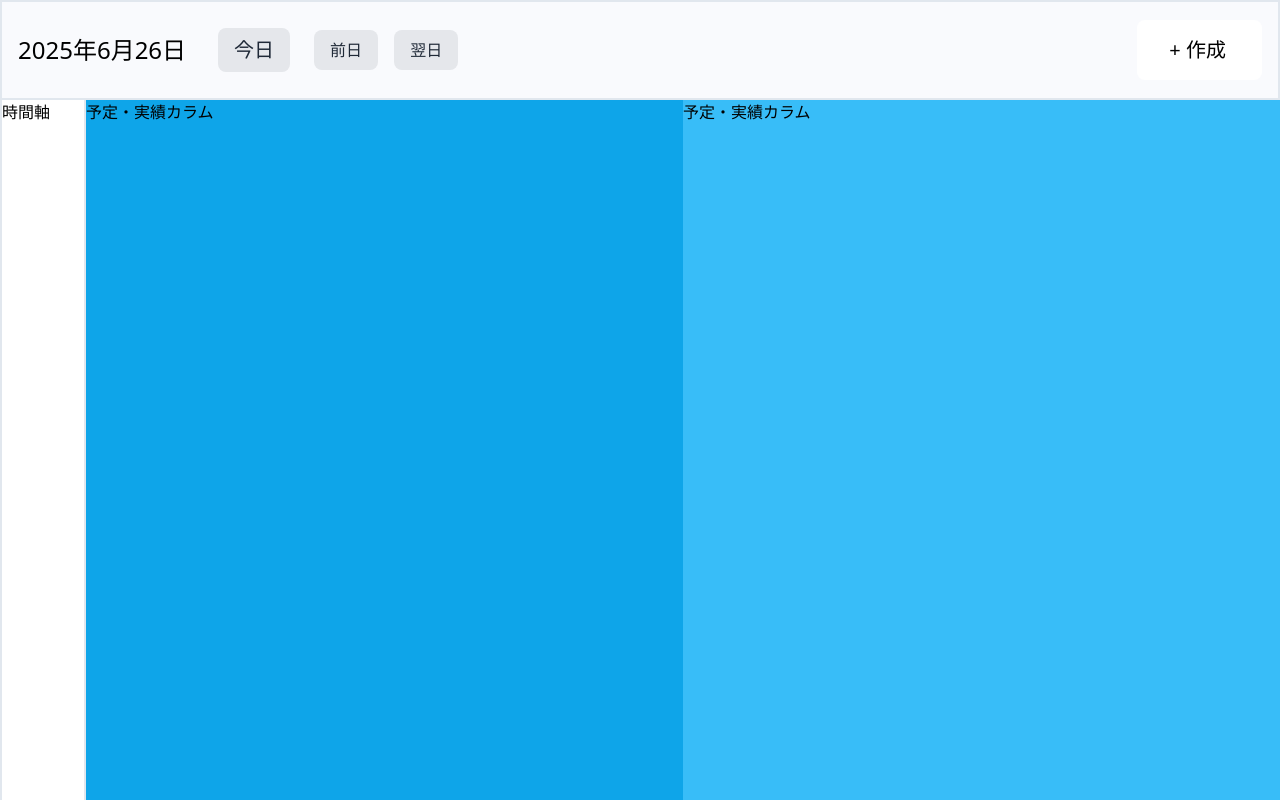
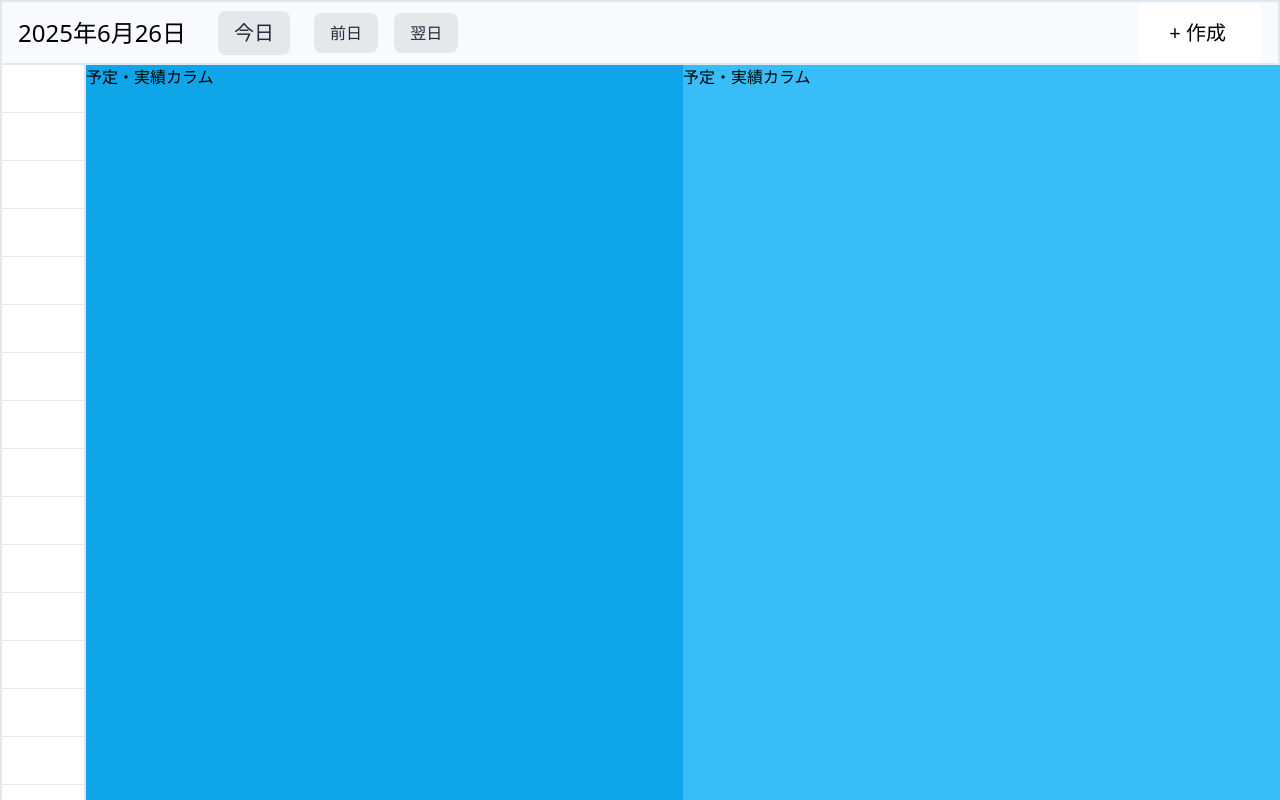
Before and after one commit to barsea/schedpoint, a Vue app in the folder frontend/: page / in a window 1280 px wide. Built offline with nearby package versions, Linux system fonts and the light colour scheme.

Commit message:
TimeAxisに24個の枠を追加

```diff
--- a/frontend/src/components/TimeAxis.vue
+++ b/frontend/src/components/TimeAxis.vue
@@ -1,3 +1,11 @@
 <template>
-  時間軸
+  <div>
+    <div v-for="n in 24" :key="n" class="relative h-12 pr-2 text-right border-b border-gray-200"></div>
+  </div>
 </template>
+
+<script setup>
+</script>
+
+<style scoped>
+</style>
```
